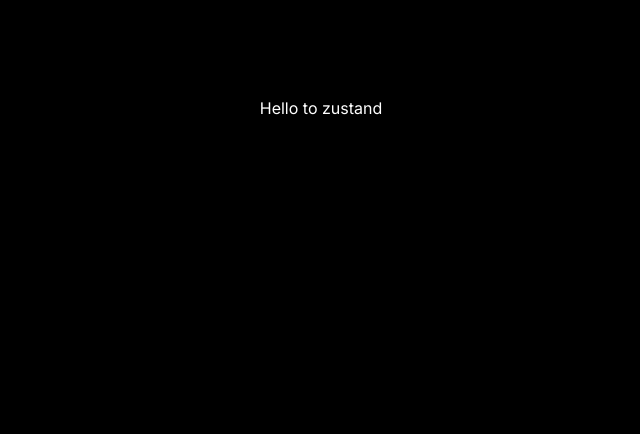
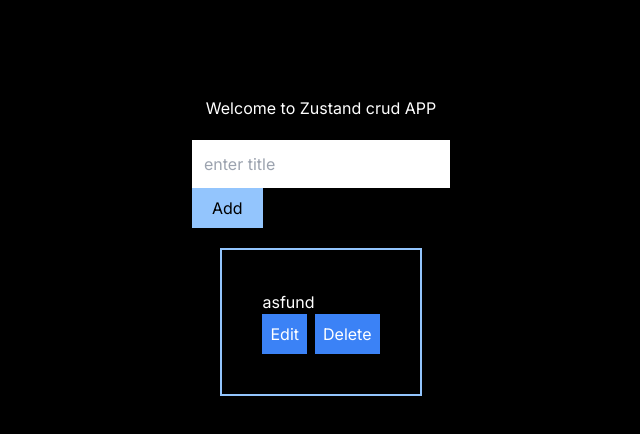
Before and after one commit to asfundmirza/zustand-crudApp, a Next.js app: page / in a window 1280 px wide. Shown: the top 434 px of the page, without its empty margins (319-959 px from the left). Built offline with nearby package versions, Linux system fonts and the light colour scheme.

Commit message:
done designing

```diff
--- a/src/app/page.js
+++ b/src/app/page.js
@@ -2,8 +2,31 @@
 
 export default function Home() {
   return (
-    <main className="flex min-h-screen flex-col items-center justify-between p-24">
-      <h1 className=" text-white">Hello to zustand</h1>
+    <main className="flex min-h-screen flex-col items-center gap-5  p-24">
+      <h1 className=" text-white">Welcome to Zustand crud APP</h1>
+      <form>
+        <input
+          type="text"
+          className="flex p-3 w-full border-none "
+          placeholder="enter title"
+        />
+        <button className="flex items-center text-center p-2 px-5 bg-blue-300">
+          Add
+        </button>
+      </form>
+      <div className="flex flex-col w-[500px]  items-center justify-center">
+        <div className=" p-10 text-white  border-solid border-2 border-blue-300 ">
+          <h2>asfund</h2>
+          <div className="flex gap-2">
+            <button className="flex items-center text-center p-2  bg-blue-500">
+              Edit
+            </button>
+            <button className="flex items-center text-center p-2  bg-blue-500">
+              Delete
+            </button>
+          </div>
+        </div>
+      </div>
     </main>
   );
 }
```
